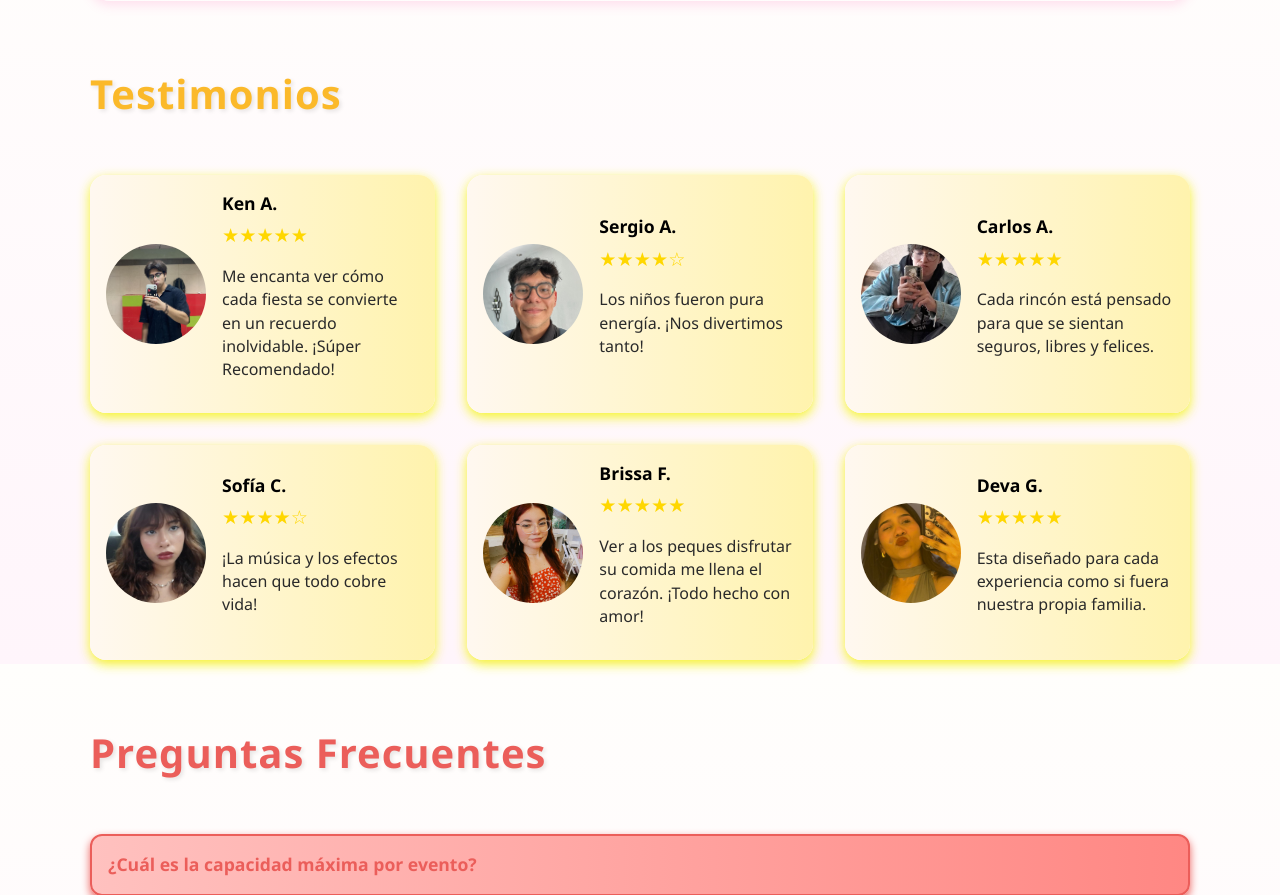
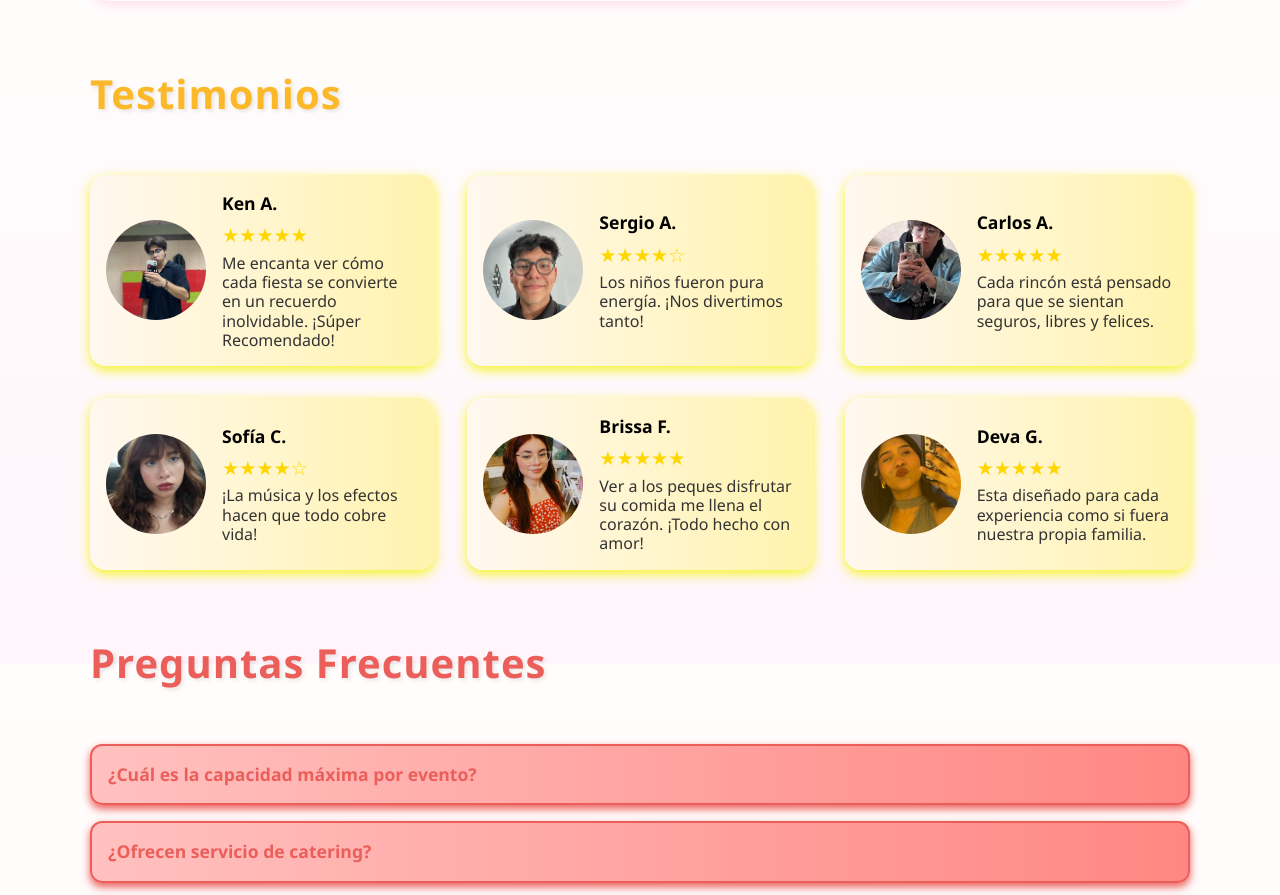
Before and after one commit to brissaflorest/PIA_Eq6_DesarrolloWeb, a Django app: page / in a window 1280 px wide. Shown: the part 2536-3431 px from the top of the page. Run offline with Django 5.2, Linux system fonts and the light colour scheme; data comes from the database, SQL or seed files in the repository; both versions use the stored data as it was after the commit.

Commit message:
Cambie un poco el texto en la seccion de testimonios

```diff
--- a/salon_fiestas/app/static/css/style.css
+++ b/salon_fiestas/app/static/css/style.css
@@ -607,6 +607,13 @@ th {
   font-size: 1.1rem;
 }
 
+.testimonial p {
+  margin: 0.2rem 0 0 0;
+  color: #333333;
+  font-size: 1rem;
+  line-height: 1.2;
+}
+
 .stars {
   color: #FFD700;
   font-size: 1.2rem;
```
Also changed, not shown: salon_fiestas/db.sqlite3.
